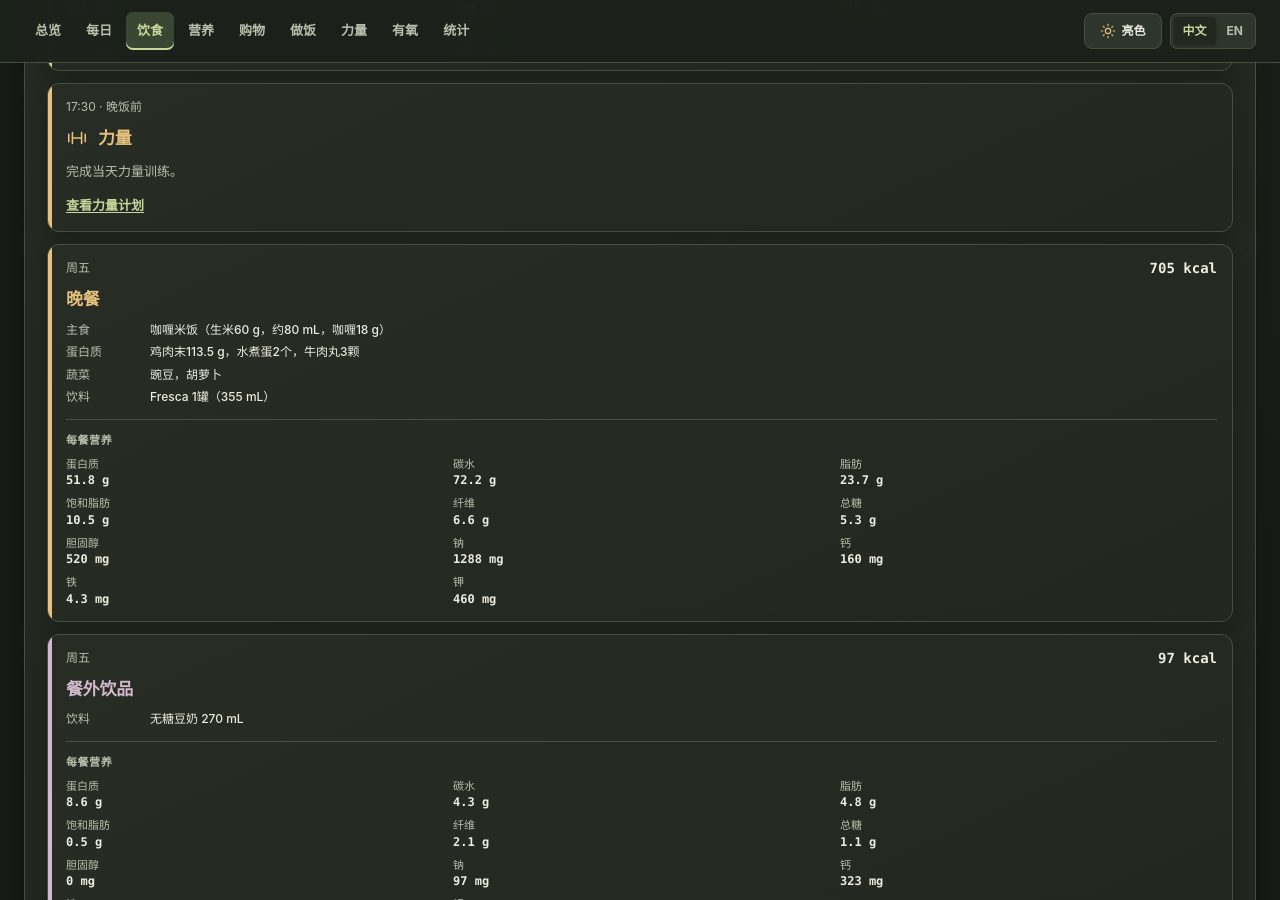
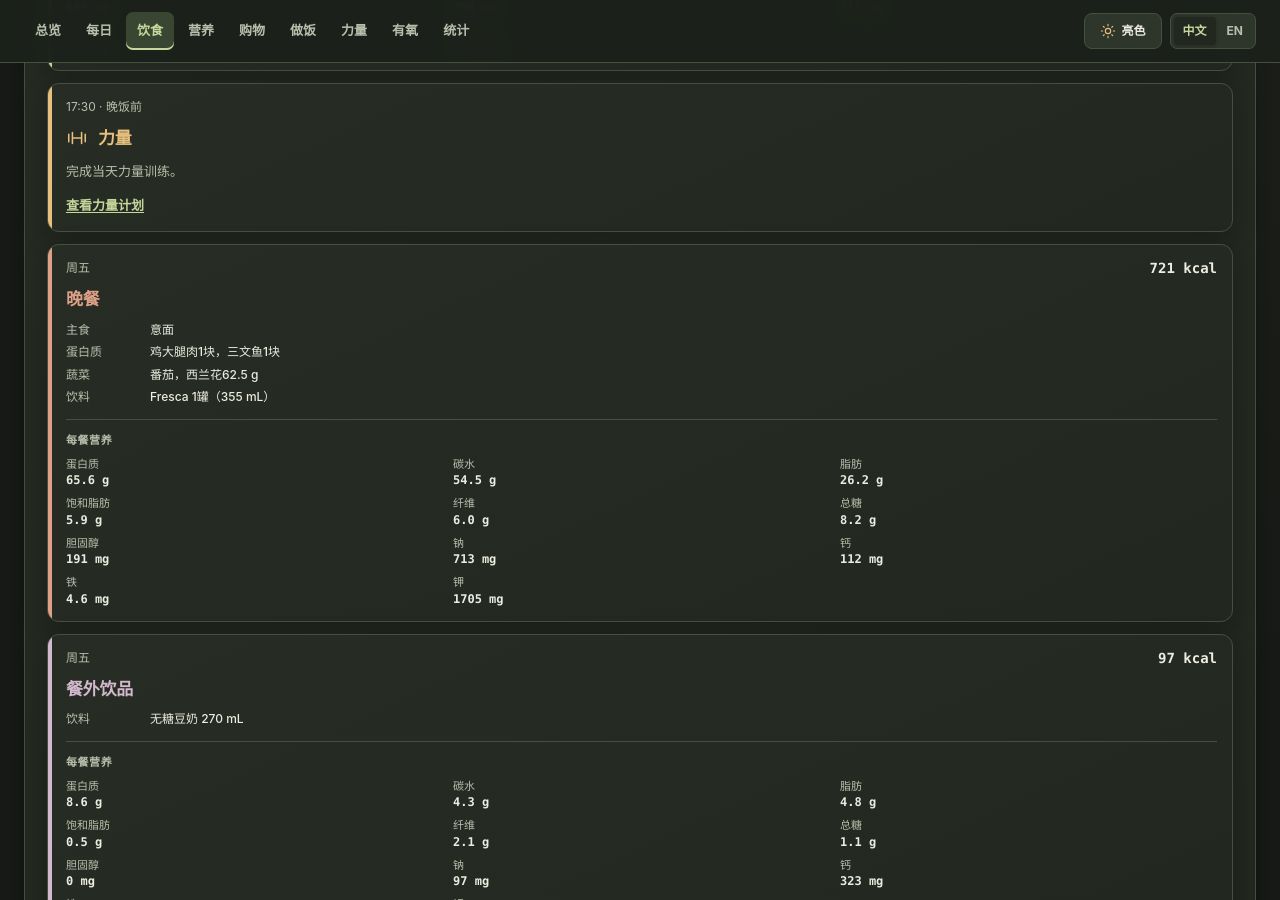
Before and after one commit to yunhaixiang/fitness, a Jekyll site: the page built from plans/plan-2/diet.md, in a window 1280 px wide and 900 px high, scrolled down 1078 px. Built offline with Jekyll 4.4.1, drawn with Linux system fonts in a browser that asks for light colours; some of the changed text lies outside the part shown.

Commit message:
Order Plan 2 groups as spaghetti rice and potatoes

```diff
--- a/_data/meal_plan_content/plan-2/nutrition.json
+++ b/_data/meal_plan_content/plan-2/nutrition.json
@@ -142,7 +142,7 @@
       "potassium": "1093"
     },
     "rice": {
-      "label": "周日午／周二午／周三晚／周五晚",
+      "label": "周日晚／周二晚／周四午／周六午",
       "kcal": "705",
       "protein": "51.8",
       "fat": "23.7",
@@ -157,7 +157,7 @@
       "potassium": "460"
     },
     "pasta": {
-      "label": "周日晚／周二晚／周四午／周六午",
+      "label": "周日午／周二午／周三晚／周五晚",
       "kcal": "721",
       "protein": "65.6",
       "fat": "26.2",
--- a/_data/meal_plans.json
+++ b/_data/meal_plans.json
@@ -26,8 +26,8 @@
         "en": "Plan 2"
       },
       "summary": {
-        "zh": "米饭、意面、土豆、卷饼、米饭、意面、土豆",
-        "en": "Rice, Spaghetti, Potatoes, Wrap, Rice, Spaghetti, Potatoes"
+        "zh": "意面、米饭、土豆、卷饼、意面、米饭、土豆",
+        "en": "Spaghetti, Rice, Potatoes, Wrap, Spaghetti, Rice, Potatoes"
       },
       "pages": {
         "overview": "/plans/plan-2/",
--- a/_includes/meal-plans/plan-2/diet-schedule.html
+++ b/_includes/meal-plans/plan-2/diet-schedule.html
@@ -12,23 +12,23 @@
 </tr>
 </thead>
 <tbody>
-<tr data-nutrition-key="rice" data-drink="sparkling-ice">
+<tr data-nutrition-key="pasta" data-drink="sparkling-ice">
 <td>上1</td>
 <td>周日</td>
 <td>午餐</td>
+<td data-en="Spaghetti">意面</td>
+<td data-en="1 Chicken Thigh, 1 Salmon Fillet">鸡大腿肉1块，三文鱼1块</td>
+<td data-en="Tomato, 62.5 g Broccoli">番茄，西兰花62.5 g</td>
+<td style="text-align: right;">{{ site.data.meal_plan_content['plan-2'].nutrition.meals.pasta.kcal }}</td>
+</tr>
+<tr data-nutrition-key="rice" data-drink="sparkling-ice">
+<td>上2</td>
+<td>周日</td>
+<td>晚餐</td>
 <td data-en="Curry Rice (60 g Dry Rice, about 80 mL, 18 g Curry Roux)">咖喱米饭（生米60 g，约80 mL，咖喱18 g）</td>
 <td data-en="113.5 g Ground Chicken, 2 Boiled Eggs, 3 Beef Meatballs">鸡肉末113.5 g，水煮蛋2个，牛肉丸3颗</td>
 <td data-en="Peas, Carrots">豌豆，胡萝卜</td>
 <td style="text-align: right;">{{ site.data.meal_plan_content['plan-2'].nutrition.meals.rice.kcal }}</td>
-</tr>
-<tr data-nutrition-key="pasta" data-drink="sparkling-ice">
-<td>上2</td>
-<td>周日</td>
-<td>晚餐</td>
-<td data-en="Spaghetti">意面</td>
-<td data-en="1 Chicken Thigh, 1 Salmon Fillet">鸡大腿肉1块，三文鱼1块</td>
-<td data-en="Tomato, 62.5 g Broccoli">番茄，西兰花62.5 g</td>
-<td style="text-align: right;">{{ site.data.meal_plan_content['plan-2'].nutrition.meals.pasta.kcal }}</td>
 </tr>
 <tr data-nutrition-key="potato">
 <td>上3</td>
@@ -48,23 +48,23 @@
 <td data-en="½ Orange Bell Pepper (about 85 g), Raw">橙甜椒½个（约85 g），生切</td>
 <td style="text-align: right;">{{ site.data.meal_plan_content['plan-2'].nutrition.meals.wrap.kcal }}</td>
 </tr>
-<tr data-nutrition-key="rice">
+<tr data-nutrition-key="pasta">
 <td>上5</td>
 <td>周二</td>
 <td>午餐</td>
+<td data-en="Spaghetti">意面</td>
+<td data-en="1 Chicken Thigh, 1 Salmon Fillet">鸡大腿肉1块，三文鱼1块</td>
+<td data-en="Tomato, 62.5 g Broccoli">番茄，西兰花62.5 g</td>
+<td style="text-align: right;">{{ site.data.meal_plan_content['plan-2'].nutrition.meals.pasta.kcal }}</td>
+</tr>
+<tr data-nutrition-key="rice">
+<td>上6</td>
+<td>周二</td>
+<td>晚餐</td>
 <td data-en="Curry Rice (60 g Dry Rice, about 80 mL, 18 g Curry Roux)">咖喱米饭（生米60 g，约80 mL，咖喱18 g）</td>
 <td data-en="113.5 g Ground Chicken, 2 Boiled Eggs, 3 Beef Meatballs">鸡肉末113.5 g，水煮蛋2个，牛肉丸3颗</td>
 <td data-en="Peas, Carrots">豌豆，胡萝卜</td>
 <td style="text-align: right;">{{ site.data.meal_plan_content['plan-2'].nutrition.meals.rice.kcal }}</td>
-</tr>
-<tr data-nutrition-key="pasta">
-<td>上6</td>
-<td>周二</td>
-<td>晚餐</td>
-<td data-en="Spaghetti">意面</td>
-<td data-en="1 Chicken Thigh, 1 Salmon Fillet">鸡大腿肉1块，三文鱼1块</td>
-<td data-en="Tomato, 62.5 g Broccoli">番茄，西兰花62.5 g</td>
-<td style="text-align: right;">{{ site.data.meal_plan_content['plan-2'].nutrition.meals.pasta.kcal }}</td>
 </tr>
 <tr data-nutrition-key="potato">
 <td>上7</td>
@@ -75,23 +75,23 @@
 <td data-en="142 g Spinach">菠菜142 g</td>
 <td style="text-align: right;">{{ site.data.meal_plan_content['plan-2'].nutrition.meals.potato.kcal }}</td>
 </tr>
-<tr data-nutrition-key="rice">
+<tr data-nutrition-key="pasta">
 <td>下1</td>
 <td>周三</td>
 <td>晚餐</td>
+<td data-en="Spaghetti">意面</td>
+<td data-en="1 Chicken Thigh, 1 Salmon Fillet">鸡大腿肉1块，三文鱼1块</td>
+<td data-en="Tomato, 62.5 g Broccoli">番茄，西兰花62.5 g</td>
+<td style="text-align: right;">{{ site.data.meal_plan_content['plan-2'].nutrition.meals.pasta.kcal }}</td>
+</tr>
+<tr data-nutrition-key="rice">
+<td>下2</td>
+<td>周四</td>
+<td>午餐</td>
 <td data-en="Curry Rice (60 g Dry Rice, about 80 mL, 18 g Curry Roux)">咖喱米饭（生米60 g，约80 mL，咖喱18 g）</td>
 <td data-en="113.5 g Ground Chicken, 2 Boiled Eggs, 3 Beef Meatballs">鸡肉末113.5 g，水煮蛋2个，牛肉丸3颗</td>
 <td data-en="Peas, Carrots">豌豆，胡萝卜</td>
 <td style="text-align: right;">{{ site.data.meal_plan_content['plan-2'].nutrition.meals.rice.kcal }}</td>
-</tr>
-<tr data-nutrition-key="pasta">
-<td>下2</td>
-<td>周四</td>
-<td>午餐</td>
-<td data-en="Spaghetti">意面</td>
-<td data-en="1 Chicken Thigh, 1 Salmon Fillet">鸡大腿肉1块，三文鱼1块</td>
-<td data-en="Tomato, 62.5 g Broccoli">番茄，西兰花62.5 g</td>
-<td style="text-align: right;">{{ site.data.meal_plan_content['plan-2'].nutrition.meals.pasta.kcal }}</td>
 </tr>
 <tr data-nutrition-key="potato">
 <td>下3</td>
@@ -111,23 +111,23 @@
 <td data-en="½ Orange Bell Pepper (about 85 g), Raw">橙甜椒½个（约85 g），生切</td>
 <td style="text-align: right;">{{ site.data.meal_plan_content['plan-2'].nutrition.meals.wrap.kcal }}</td>
 </tr>
-<tr data-nutrition-key="rice">
+<tr data-nutrition-key="pasta">
 <td>下5</td>
 <td>周五</td>
 <td>晚餐</td>
+<td data-en="Spaghetti">意面</td>
+<td data-en="1 Chicken Thigh, 1 Salmon Fillet">鸡大腿肉1块，三文鱼1块</td>
+<td data-en="Tomato, 62.5 g Broccoli">番茄，西兰花62.5 g</td>
+<td style="text-align: right;">{{ site.data.meal_plan_content['plan-2'].nutrition.meals.pasta.kcal }}</td>
+</tr>
+<tr data-nutrition-key="rice">
+<td>下6</td>
+<td>周六</td>
+<td>午餐</td>
 <td data-en="Curry Rice (60 g Dry Rice, about 80 mL, 18 g Curry Roux)">咖喱米饭（生米60 g，约80 mL，咖喱18 g）</td>
 <td data-en="113.5 g Ground Chicken, 2 Boiled Eggs, 3 Beef Meatballs">鸡肉末113.5 g，水煮蛋2个，牛肉丸3颗</td>
 <td data-en="Peas, Carrots">豌豆，胡萝卜</td>
 <td style="text-align: right;">{{ site.data.meal_plan_content['plan-2'].nutrition.meals.rice.kcal }}</td>
-</tr>
-<tr data-nutrition-key="pasta">
-<td>下6</td>
-<td>周六</td>
-<td>午餐</td>
-<td data-en="Spaghetti">意面</td>
-<td data-en="1 Chicken Thigh, 1 Salmon Fillet">鸡大腿肉1块，三文鱼1块</td>
-<td data-en="Tomato, 62.5 g Broccoli">番茄，西兰花62.5 g</td>
-<td style="text-align: right;">{{ site.data.meal_plan_content['plan-2'].nutrition.meals.pasta.kcal }}</td>
 </tr>
 <tr data-nutrition-key="potato">
 <td>下7</td>
--- a/assets/meal-plans/plan-2/cooking-definition.js
+++ b/assets/meal-plans/plan-2/cooking-definition.js
@@ -230,8 +230,8 @@
         "Check and Remove Meatballs"
       ],
       "note": [
-        "1分半后检查热透，第1、5盘各3颗",
-        "Check after 1½ minutes; 3 each for meals 1 and 5"
+        "1分半后检查热透，第2、6盘各3颗",
+        "Check after 1½ minutes; 3 each for meals 2 and 6"
       ],
       "group": "finish",
       "before": [
--- a/plans/plan-2/cooking.md
+++ b/plans/plan-2/cooking.md
@@ -26,10 +26,10 @@ meal_activities_script: /assets/meal-plans/plan-2/meal-activities.js
 </li>
 <li class="cooking-task-source">
 <ol lang="zh-CN" class="cooking-source-zh">
-<li>约50分钟后，确认电饭煲完成煮饭，再开盖松散，直接均分到第1、5盘，每份对应生米60 g；留在餐盘中待浇咖喱，不放入炒锅。</li>
+<li>约50分钟后，确认电饭煲完成煮饭，再开盖松散，直接均分到第2、6盘，每份对应生米60 g；留在餐盘中待浇咖喱，不放入炒锅。</li>
 </ol>
 <ol lang="en" class="cooking-source-en" hidden>
-<li>After about 50 minutes, confirm the rice cycle is complete, then fluff and divide the 🍚 rice directly between meals 1 and 5 (60 g dry rice each). Leave it in the containers for the curry topping; do not transfer it to the frying pan.</li>
+<li>After about 50 minutes, confirm the rice cycle is complete, then fluff and divide the 🍚 rice directly between meals 2 and 6 (60 g dry rice each). Leave it in the containers for the curry topping; do not transfer it to the frying pan.</li>
 </ol>
 </li>
 </ol>
@@ -87,11 +87,11 @@ meal_activities_script: /assets/meal-plans/plan-2/meal-activities.js
 <li class="cooking-task-source">
 <ol lang="zh-CN" class="cooking-source-zh">
 <li>确认熟度后取出：400°F烤27分钟，中心达74°C。</li>
-<li>第4盘2块掰碎；第2、6盘各1块。</li>
+<li>第4盘2块掰碎；第1、5盘各1块。</li>
 </ol>
 <ol lang="en" class="cooking-source-en" hidden>
 <li>Check doneness before removing: Roast at 400°F for 27 minutes, to 74°C in the centre.</li>
-<li>Shred 2 thighs for meal 4; place 1 thigh each in meals 2 and 6.</li>
+<li>Shred 2 thighs for meal 4; place 1 thigh each in meals 1 and 5.</li>
 </ol>
 </li>
 <li class="cooking-task-source">
@@ -141,10 +141,10 @@ meal_activities_script: /assets/meal-plans/plan-2/meal-activities.js
 </li>
 <li class="cooking-task-source">
 <ol lang="zh-CN" class="cooking-source-zh">
-<li>确认熟度后取出：🐟 400°F烤8分钟起检查至熟透；三文鱼放第2、6盘，罗非鱼放第3、7盘，各1块；炸篮装不下时分批。</li>
+<li>确认熟度后取出：🐟 400°F烤8分钟起检查至熟透；三文鱼放第1、5盘，罗非鱼放第3、7盘，各1块；炸篮装不下时分批。</li>
 </ol>
 <ol lang="en" class="cooking-source-en" hidden>
-<li>Check doneness before removing: Air-fry 🐟 salmon and tilapia at 400°F, checking from 8 minutes until cooked through; place salmon in meals 2 and 6 and tilapia in meals 3 and 7, one fillet each. Cook in batches if the basket is too small.</li>
+<li>Check doneness before removing: Air-fry 🐟 salmon and tilapia at 400°F, checking from 8 minutes until cooked through; place salmon in meals 1 and 5 and tilapia in meals 3 and 7, one fillet each. Cook in batches if the basket is too small.</li>
 </ol>
 </li>
 </ol>
@@ -185,8 +185,8 @@ meal_activities_script: /assets/meal-plans/plan-2/meal-activities.js
 </ol>
 </li>
 <li class="cooking-task-source">
-<ol class="cooking-source-zh" lang="zh"><li>🥚 剥壳，第1、4、5盘各2个；第4盘的蛋掰碎。</li></ol>
-<ol class="cooking-source-en" lang="en" hidden><li>Peel the 🥚 eggs; place 2 each in meals 1, 4 and 5. Break up the eggs for meal 4.</li></ol>
+<ol class="cooking-source-zh" lang="zh"><li>🥚 剥壳，第2、4、6盘各2个；第4盘的蛋掰碎。</li></ol>
+<ol class="cooking-source-en" lang="en" hidden><li>Peel the 🥚 eggs; place 2 each in meals 2, 4 and 6. Break up the eggs for meal 4.</li></ol>
 </li>
 </ol>
 <h2 id="pot-two" data-en="Pot 2">煮锅二</h2>
@@ -229,8 +229,8 @@ meal_activities_script: /assets/meal-plans/plan-2/meal-activities.js
 <h2 id="small-wok" data-en="Saucepan">小锅</h2>
 <ol>
 <li class="cooking-task-source">
-<ol class="cooking-source-zh" lang="zh"><li>🫒 油½茶匙，加黑胡椒¼茶匙、🧄 蒜粉½茶匙、🌿 意式香料½茶匙。</li><li>倒入🍅 Catelli番茄罗勒意面酱300 mL，煮2–3分钟；拌入🍝 意面再煮3分钟。</li><li>均分到第2、6盘。</li></ol>
-<ol class="cooking-source-en" lang="en" hidden><li>Heat ½ tsp 🫒 oil with ¼ tsp black pepper, ½ tsp 🧄 garlic powder and ½ tsp 🌿 Italian seasoning.</li><li>Add 300 mL 🍅 Catelli Tomato &amp; Basil Pasta Sauce; simmer for 2–3 minutes, then toss with the 🍝 spaghetti for 3 minutes.</li><li>Divide equally between meals 2 and 6.</li></ol>
+<ol class="cooking-source-zh" lang="zh"><li>🫒 油½茶匙，加黑胡椒¼茶匙、🧄 蒜粉½茶匙、🌿 意式香料½茶匙。</li><li>倒入🍅 Catelli番茄罗勒意面酱300 mL，煮2–3分钟；拌入🍝 意面再煮3分钟。</li><li>均分到第1、5盘。</li></ol>
+<ol class="cooking-source-en" lang="en" hidden><li>Heat ½ tsp 🫒 oil with ¼ tsp black pepper, ½ tsp 🧄 garlic powder and ½ tsp 🌿 Italian seasoning.</li><li>Add 300 mL 🍅 Catelli Tomato &amp; Basil Pasta Sauce; simmer for 2–3 minutes, then toss with the 🍝 spaghetti for 3 minutes.</li><li>Divide equally between meals 1 and 5.</li></ol>
 </li>
 <li class="cooking-task-source">
 <ol class="cooking-source-zh" lang="zh"><li>💧 小锅加入约300 mL水，开火加热；启动后可做其他任务。</li></ol>
@@ -245,8 +245,8 @@ meal_activities_script: /assets/meal-plans/plan-2/meal-activities.js
 <ol class="cooking-source-en" lang="en" hidden><li>Chop ⅖ of the 90 g 🍛 curry pack (36 g).</li><li>Turn off the saucepan heat, add the roux directly to the hot water and stir until dissolved.</li><li>Return to low heat and simmer for about 5 minutes, stirring occasionally, without additional oil.</li></ol>
 </li>
 <li class="cooking-task-source">
-<ol class="cooking-source-zh" lang="zh"><li>🍛 确认咖喱块完全溶解、酱汁热透；过稠时少量补💧 水，关火。</li><li>咖喱汁均分到第1、5盘，直接浇在🍚 米饭和🍗 鸡肉蔬菜上；其他食材未完成时可先分装酱汁。</li></ol>
-<ol class="cooking-source-en" lang="en" hidden><li>Check that the 🍛 roux has dissolved and the sauce is hot; add a little 💧 water if too thick, then turn off the heat.</li><li>Divide the sauce equally between meals 1 and 5 and pour directly over the 🍚 rice and 🍗 chicken and vegetables. If other ingredients are not ready, portion the sauce first.</li></ol>
+<ol class="cooking-source-zh" lang="zh"><li>🍛 确认咖喱块完全溶解、酱汁热透；过稠时少量补💧 水，关火。</li><li>咖喱汁均分到第2、6盘，直接浇在🍚 米饭和🍗 鸡肉蔬菜上；其他食材未完成时可先分装酱汁。</li></ol>
+<ol class="cooking-source-en" lang="en" hidden><li>Check that the 🍛 roux has dissolved and the sauce is hot; add a little 💧 water if too thick, then turn off the heat.</li><li>Divide the sauce equally between meals 2 and 6 and pour directly over the 🍚 rice and 🍗 chicken and vegetables. If other ingredients are not ready, portion the sauce first.</li></ol>
 </li>
 </ol>
 <h2 id="large-wok" data-en="Wok">大锅</h2>
@@ -256,8 +256,8 @@ meal_activities_script: /assets/meal-plans/plan-2/meal-activities.js
 <ol class="cooking-source-en" lang="en" hidden><li>Sauté 1 bag (284 g; 2 bags per week) of 🥬 spinach with 1 tsp 🫒 oil, ¼ tsp 🧄 garlic powder and ¼ tsp 🧅 onion powder for about 7 minutes.</li><li>Divide equally between meals 3 and 7.</li></ol>
 </li>
 <li class="cooking-task-source">
-<ol class="cooking-source-zh" lang="zh"><li>🫛🥕 豌豆胡萝卜1罐沥干。</li><li>锅内加🫒 油½茶匙，中火炒🍗 鸡肉末半包（227 g）至中心74°C。</li><li>加入豌豆胡萝卜、🧄 蒜粉¼茶匙、🧅 洋葱粉¼茶匙，炒热拌匀，均分到第1、5盘。</li><li>前半周备料时，剩下半包（227 g）生鸡肉末冷冻，留待后半周使用。</li></ol>
-<ol class="cooking-source-en" lang="en" hidden><li>Drain 1 can 🫛🥕 peas and carrots.</li><li>Heat ½ tsp 🫒 oil and cook half a pack (227 g) of 🍗 ground chicken over medium heat to 74°C.</li><li>Add the vegetables, ¼ tsp 🧄 garlic powder and ¼ tsp 🧅 onion powder; heat through, then divide equally between meals 1 and 5.</li><li>During the first session, freeze the remaining half pack (227 g) of raw ground chicken for the second half of the week.</li></ol>
+<ol class="cooking-source-zh" lang="zh"><li>🫛🥕 豌豆胡萝卜1罐沥干。</li><li>锅内加🫒 油½茶匙，中火炒🍗 鸡肉末半包（227 g）至中心74°C。</li><li>加入豌豆胡萝卜、🧄 蒜粉¼茶匙、🧅 洋葱粉¼茶匙，炒热拌匀，均分到第2、6盘。</li><li>前半周备料时，剩下半包（227 g）生鸡肉末冷冻，留待后半周使用。</li></ol>
+<ol class="cooking-source-en" lang="en" hidden><li>Drain 1 can 🫛🥕 peas and carrots.</li><li>Heat ½ tsp 🫒 oil and cook half a pack (227 g) of 🍗 ground chicken over medium heat to 74°C.</li><li>Add the vegetables, ¼ tsp 🧄 garlic powder and ¼ tsp 🧅 onion powder; heat through, then divide equally between meals 2 and 6.</li><li>During the first session, freeze the remaining half pack (227 g) of raw ground chicken for the second half of the week.</li></ol>
 </li>
 
 
@@ -269,16 +269,16 @@ meal_activities_script: /assets/meal-plans/plan-2/meal-activities.js
 <ol class="cooking-source-en" lang="en" hidden><li>Place 6 frozen fully cooked 🧆 meatballs in a single layer in a microwave-safe container; cover with a vented microwave-safe lid and keep the remainder frozen.</li><li>Microwave for 1½ minutes; other tasks can be done after starting.</li></ol>
 </li>
 <li class="cooking-task-source">
-<ol class="cooking-source-zh" lang="zh"><li>🧆 1分半后取出，注意蒸汽；确认中心热透，未热透则继续短时加热并检查。</li><li>第1、5盘各放3颗，搭配咖喱米饭。</li></ol>
-<ol class="cooking-source-en" lang="en" hidden><li>After 1½ minutes, remove carefully and watch for steam. Check that the 🧆 centres are thoroughly hot; if needed, continue in short intervals and check again.</li><li>Place 3 each in meals 1 and 5 with the curry rice.</li></ol>
+<ol class="cooking-source-zh" lang="zh"><li>🧆 1分半后取出，注意蒸汽；确认中心热透，未热透则继续短时加热并检查。</li><li>第2、6盘各放3颗，搭配咖喱米饭。</li></ol>
+<ol class="cooking-source-en" lang="en" hidden><li>After 1½ minutes, remove carefully and watch for steam. Check that the 🧆 centres are thoroughly hot; if needed, continue in short intervals and check again.</li><li>Place 3 each in meals 2 and 6 with the curry rice.</li></ol>
 </li>
 <li class="cooking-task-source">
 <ol class="cooking-source-zh" lang="zh"><li>🥦 取冷冻西兰花125 g（500 g袋的¼），不用提前解冻，倒入微波炉适用的碗；剩余密封继续冷冻。</li><li>加入💧 水1汤匙（15 mL，＝3茶匙），盖上可微波盖并留排气口；高火先微波2分钟。不连普通包装袋加热；包装有明确水量和时间时以包装为准。</li></ol>
 <ol class="cooking-source-en" lang="en" hidden><li>Place 125 g frozen 🥦 broccoli (¼ of a 500 g bag) in a microwave-safe bowl without thawing; reseal and freeze the remainder.</li><li>Add 1 tbsp 💧 water (15 mL, or 3 tsp), cover with a vented microwave-safe lid and microwave on high for 2 minutes initially. Do not microwave the ordinary packaging bag; use package water and timing instructions when specified.</li></ol>
 </li>
 <li class="cooking-task-source">
-<ol class="cooking-source-zh" lang="zh"><li>🥦 2分钟后小心蒸汽，翻动并检查中心是否热透；不够时每次追加30秒，直到热透。通常总共约2–3分钟，按微波炉功率和实际熟度调整。</li><li>沥掉多余💧 水，均分到第2、6盘，搭配意面，每份对应冷冻重量62.5 g；不额外加油或盐。</li></ol>
-<ol class="cooking-source-en" lang="en" hidden><li>After 2 minutes, open carefully to avoid steam, stir and check that the centre of the 🥦 broccoli is hot. If needed, heat in additional 30-second intervals until hot throughout. Usually allow about 2–3 minutes total, adjusting for microwave power and doneness.</li><li>Drain excess 💧 water and divide equally between spaghetti meals 2 and 6 (62.5 g frozen weight each), without additional oil or salt.</li></ol>
+<ol class="cooking-source-zh" lang="zh"><li>🥦 2分钟后小心蒸汽，翻动并检查中心是否热透；不够时每次追加30秒，直到热透。通常总共约2–3分钟，按微波炉功率和实际熟度调整。</li><li>沥掉多余💧 水，均分到第1、5盘，搭配意面，每份对应冷冻重量62.5 g；不额外加油或盐。</li></ol>
+<ol class="cooking-source-en" lang="en" hidden><li>After 2 minutes, open carefully to avoid steam, stir and check that the centre of the 🥦 broccoli is hot. If needed, heat in additional 30-second intervals until hot throughout. Usually allow about 2–3 minutes total, adjusting for microwave power and doneness.</li><li>Drain excess 💧 water and divide equally between spaghetti meals 1 and 5 (62.5 g frozen weight each), without additional oil or salt.</li></ol>
 </li>
 <li class="cooking-task-source">
 <ol class="cooking-source-zh" lang="zh"><li>🫑 橙甜椒洗净擦干，取½个（约85 g）去籽、切细条；生切直接使用。剩余半个包好冷藏，留给下批卷饼。</li><li>第4盘铺🌯 大号全麦卷饼皮1片，抹🥣 Chipotle蛋黄酱1茶匙（5 mL）。</li></ol>
```
Also changed, not shown: _data/meal_plan_content/plan-2/provenance.json (+6 -5 lines), _includes/meal-plans/plan-2/nutrition-meal-summary.html (+4 -4 lines), tests/restored-plan.test.js (+2 -2 lines).
